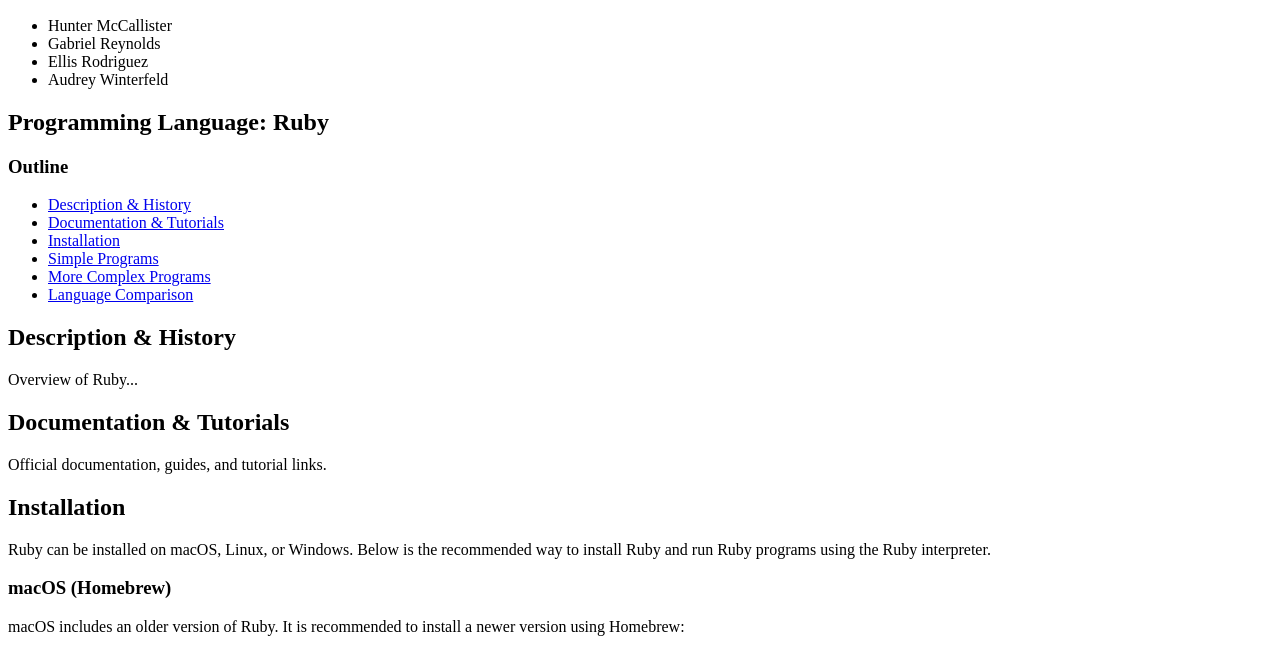
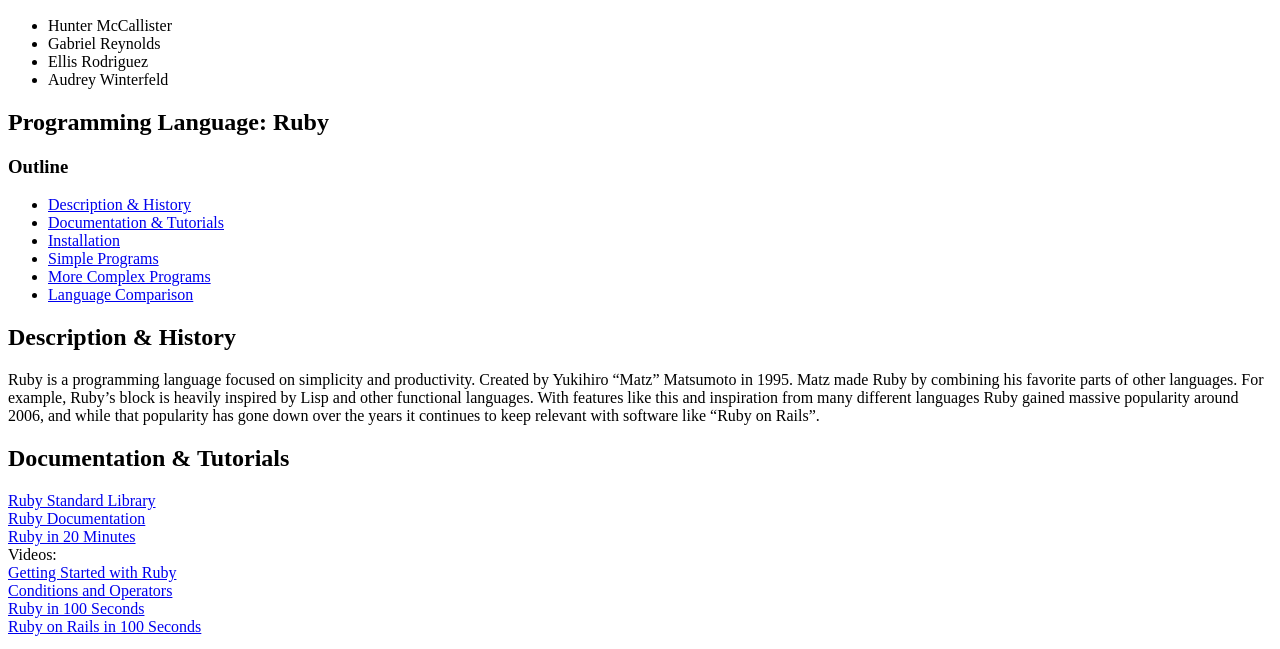
Before and after one commit to HunterMcCallister/RubyPW, a plain HTML site: page index.html in a window 1280 px wide. Shown: the part 110-759 px from the top of the page. Drawn offline with Linux system fonts and the light colour scheme.

Commit message:
DId the Descriptoin/History section and the Documentation/Tutorials section

```diff
--- a/index.html
+++ b/index.html
@@ -29,10 +29,27 @@
     </ul>
 
     <h2 id="description">Description & History</h2>
-    <p>Overview of Ruby...</p>
+    <p>Ruby is a programming language focused on simplicity and productivity.
+        Created by Yukihiro “Matz” Matsumoto in 1995.
+        Matz made Ruby by combining his favorite parts of other languages.
+        For example, Ruby’s block is heavily inspired by Lisp and other functional languages.
+        With features like this and inspiration from many different languages
+        Ruby gained massive popularity around 2006, and while that popularity has gone down
+        over the years it continues to keep relevant with software like “Ruby on Rails”.
+    </p>
 
     <h2 id="docs">Documentation & Tutorials</h2>
-    <p>Official documentation, guides, and tutorial links.</p>
+    <p>
+        <a href="https://docs.ruby-lang.org/en/master/standard_library_md.html" target="_blank">Ruby Standard Library</a><br>
+        <a href="https://www.ruby-lang.org/en/documentation/" target="_blank">Ruby Documentation</a><br>
+        <a href="https://www.ruby-lang.org/en/documentation/quickstart/" target="_blank">Ruby in 20 Minutes</a><br>
+
+        Videos:<br>
+        <a href="https://www.youtube.com/watch?v=ml5sNqftiK4" target="_blank">Getting Started with Ruby</a><br>
+        <a href="https://www.youtube.com/watch?v=aKmN_i8Cy28" target="_blank">Conditions and Operators</a><br>
+        <a href="https://www.youtube.com/watch?v=UYm0kfnRTJk" target="_blank">Ruby in 100 Seconds</a><br>
+        <a href="https://www.youtube.com/watch?v=2DvrRadXwWY" target="_blank">Ruby on Rails in 100 Seconds</a><br>
+    </p>
 
     <h2 id="install">Installation</h2>
     <p>
```
